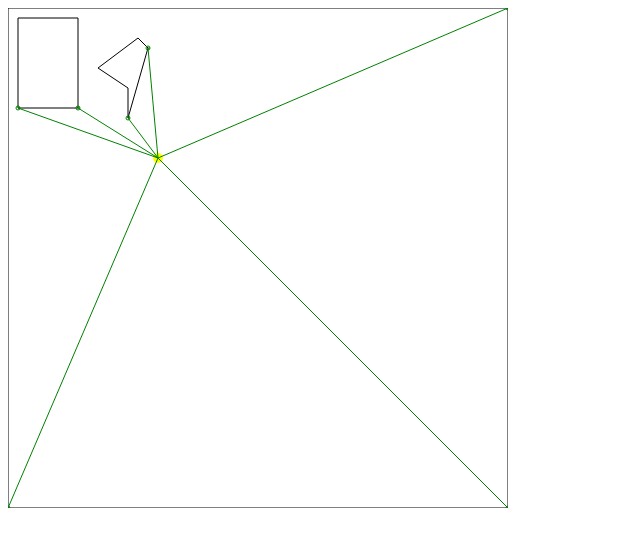
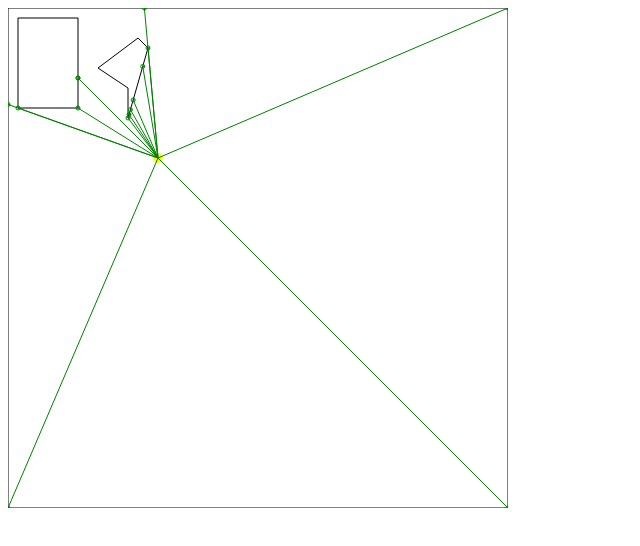
Before and after one commit to padawin/light-playground, a plain HTML site: page index.html in a window 1280 px wide. Shown: the whole page, without its empty margins (0-640 px from the left). Drawn offline with Linux system fonts and the light colour scheme.

Commit message:
ray generation improved

```diff
--- a/index.html
+++ b/index.html
@@ -58,21 +58,29 @@
 				context.fill();
 			}
 
-			function segmentsIntersect(segment1, segment2) {
-				let segment1X, segment1Y, segment2X, segment2Y;
-				segment1X = segment1[1][0] - segment1[0][0];
-				segment1Y = segment1[1][1] - segment1[0][1];
-				segment2X = segment2[1][0] - segment2[0][0];
-				segment2Y = segment2[1][1] - segment2[0][1];
+			function getRaySegmentIntersection(ray, segment) {
+				let rayX, rayY, segmentX, segmentY;
+				rayX = ray[1][0] - ray[0][0];
+				rayY = ray[1][1] - ray[0][1];
+				segmentX = segment[1][0] - segment[0][0];
+				segmentY = segment[1][1] - segment[0][1];
+
+				// parallel, ignore
+				if (rayY / rayX == segmentY / segmentX) {
+					return null;
+				}
 
 				let s, t;
-				s = (-segment1Y * (segment1[0][0] - segment2[0][0]) + segment1X * (segment1[0][1] - segment2[0][1])) / (-segment2X * segment1Y + segment1X * segment2Y);
-				t = ( segment2X * (segment1[0][1] - segment2[0][1]) - segment2Y * (segment1[0][0] - segment2[0][0])) / (-segment2X * segment1Y + segment1X * segment2Y);
+				s = (-rayY * (ray[0][0] - segment[0][0]) + rayX * (ray[0][1] - segment[0][1])) / (-segmentX * rayY + rayX * segmentY);
+				t = ( segmentX * (ray[0][1] - segment[0][1]) - segmentY * (ray[0][0] - segment[0][0])) / (-segmentX * rayY + rayX * segmentY);
 
-				if (s >= 0 && s <= 1 && t >= 0 && t <= 1) {
+				if (s >= 0 && s <= 1 && t >= 0) {
 					return {
-						x: segment1[0][0] + (t * segment1X),
-						y: segment1[0][1] + (t * segment1Y)
+						param: t,
+						point: [
+							ray[0][0] + (t * rayX),
+							ray[0][1] + (t * rayY)
+						]
 					};
 				}
 				else {
@@ -80,41 +88,49 @@
 				}
 			}
 
-			function lightRayIntersectsPolygon(lightRay, polygon) {
-				for (let nodeIndex = 0; nodeIndex < polygon.length; ++nodeIndex) {
-					let node1 = polygon[nodeIndex];
-					let node2 = polygon[(nodeIndex + 1) % polygon.length];
-					if (node1 == lightRay[1] || node2 == lightRay[1]) {
-						continue;
-					}
-
-					let edge = [node1, node2];
-					if (segmentsIntersect(edge, lightRay)) {
-						return true;
-					}
-				}
-
-				return false;
-			}
-
 			function generateShadows() {
 				let shadowEdge = [];
 				for (let node of nodes) {
-					let reacheableByLight = true;
 					let lightRay = [lights[0], node];
-					polygons:
-					for (let polygon of polygons) {
-						if (lightRayIntersectsPolygon(lightRay, polygon)) {
-							reacheableByLight = false;
-							break;
+					let closestSegment = null;
+					let exactIntersections = [];
+					let intersections = [];
+					// find which is the closest segment the ray is touching
+					for (let segment of polygons) {
+						let intersectionPoint = getRaySegmentIntersection(
+							lightRay,
+							segment
+						);
+
+						if (!intersectionPoint) {
+							continue;
+						}
+
+						// intersecting exactly at the end of the segment (the
+						// intersection is the current node)
+						if (intersectionPoint.param == 1) {
+							exactIntersections.push(intersectionPoint);
+						}
+						// intersection at the middle of the segment
+						else {
+							intersections.push(intersectionPoint);
+						}
+
+						if (!closestSegment || closestSegment.param > intersectionPoint.param) {
+							closestSegment = intersectionPoint;
 						}
 					}
 
-					if (reacheableByLight) {
-						shadowEdge.push([
-							node[0],
-							node[1]
-						]);
+					// the ray is passing by a polygon corner and has a single
+					// other intersection (eg one of the screen borders)
+					// add both intersections to make the ray reach the screen
+					// edge
+					if (exactIntersections.length == 2 && intersections.length == 1) {
+						shadowEdge.push(intersections[0].point);
+						shadowEdge.push(exactIntersections[0].point);
+					}
+					else {
+						shadowEdge.push(closestSegment.point);
 					}
 				}
 
```
